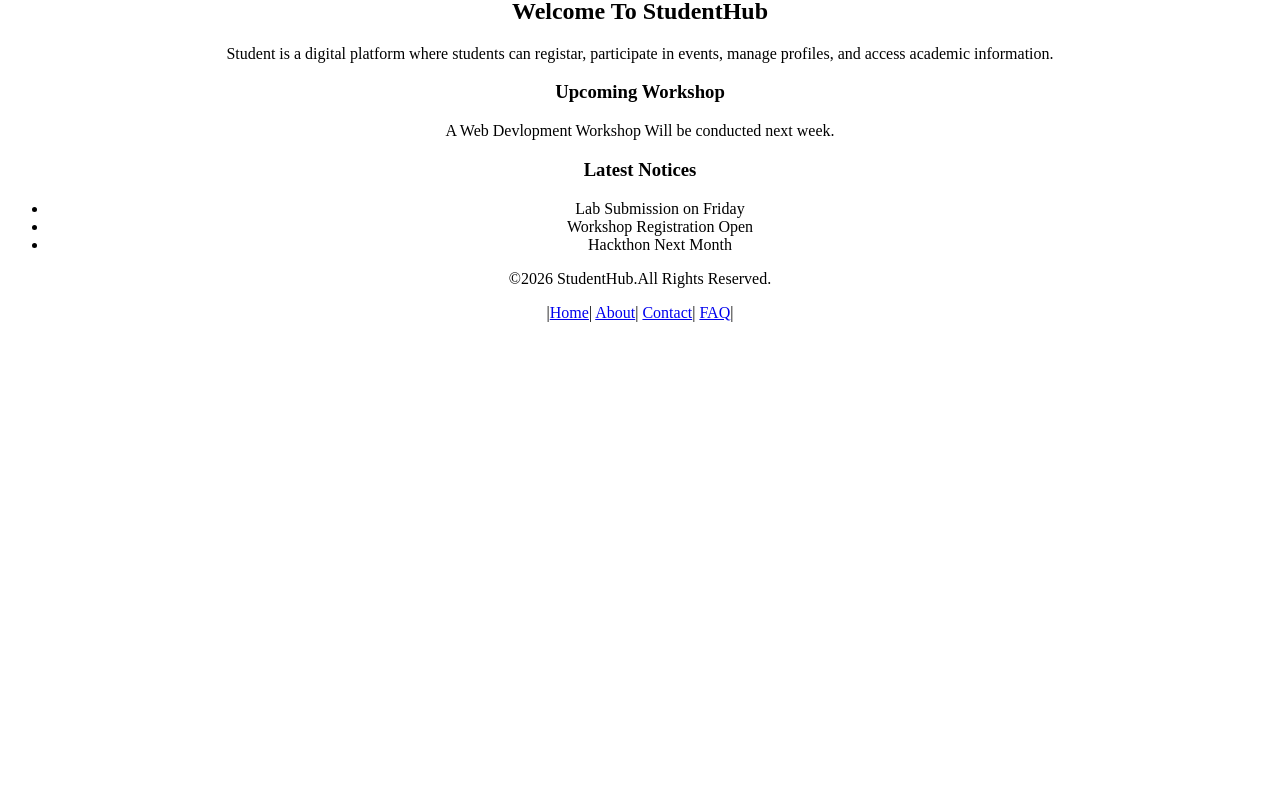
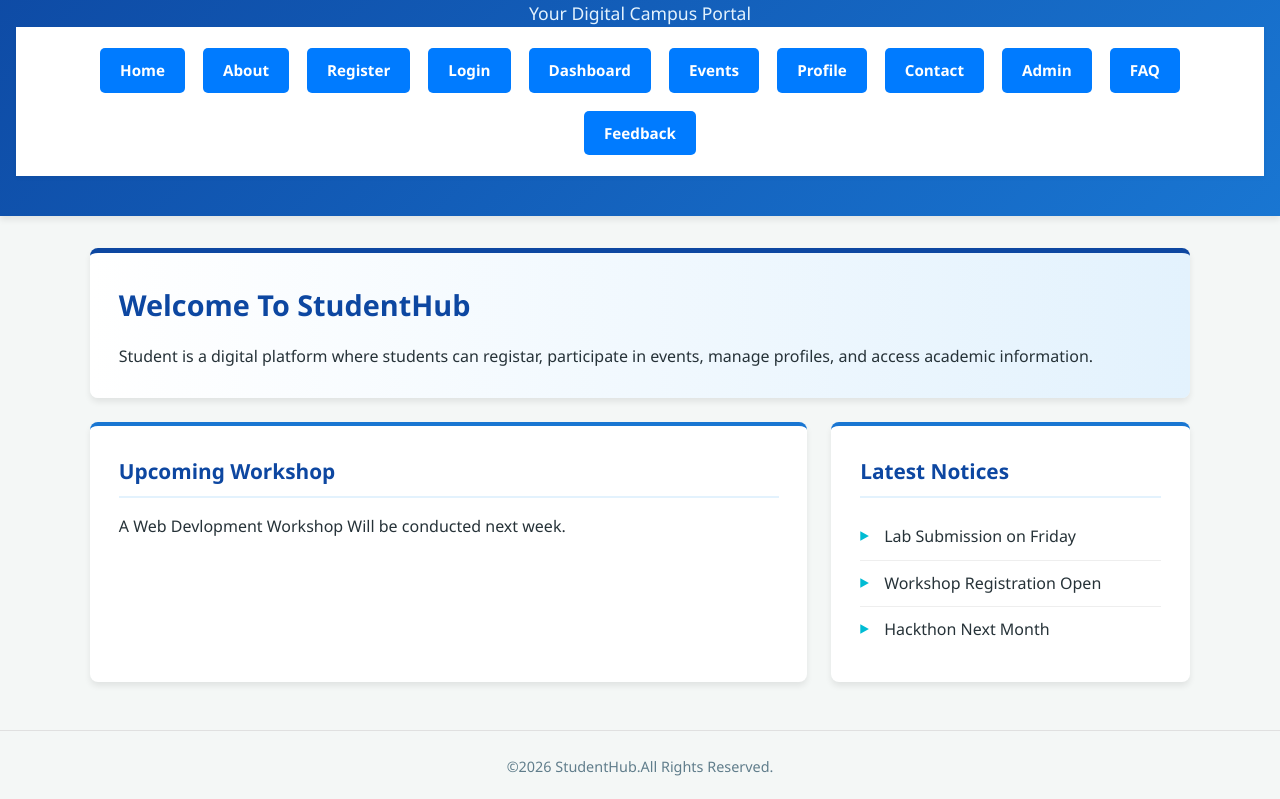
Before and after one commit to 25it048/StudentHub, a plain HTML site: page pages/index.html in a window 1280 px wide. Shown: the part 154-953 px from the top of the page. Before the commit the page ends 800 px from the top, so only its background shows below. Drawn offline with Linux system fonts and the light colour scheme.

Commit message:
Practical -3 CSS

```diff
--- a/pages/index.html
+++ b/pages/index.html
@@ -4,28 +4,32 @@
     <meta charset="UTF-8">
     <meta name="viewport" content="width=device-width, initial-scale=1.0">
     <title>StudentHub - Home</title>
+    <link rel="icon" type="image/png" href="../image/favicon.ico">
+     <link rel="stylesheet" href="../style.css">
+
 </head>
-<body style="text-align: center;">
+<body>
     <header>
-        <h1>
+         <img src="../image/logo.png" alt="StudentHub Logo" width="80">
+        <!-- <h1>
              StudentHub
-        </h1>
+        </h1> -->
         <p>
            Your Digital Campus Portal
         </p>
         <nav>
-        |<a href="index.html">Home</a>|
-        <a href="about.html">About</a>|
-        <a href="registar.html">Registar</a>|
-        <a href="login.html">Login</a>|
-        <a href="dashboard.html">Dashboard</a>|
-        <a href="events.html">Events</a>|
-        <a href="profile.html">Profile</a>|
-        <a href="contact.html">Contact</a>|
-        <a href="admin.html">Admin</a>|
-        <a href="faq.html">FAQ</a>|
-        <a href="feedback.html">Feedback</a>|
-        </nav>
+    <a href="index.html" class="btn">Home</a>
+    <a href="about.html" class="btn">About</a>
+    <a href="registar.html" class="btn">Register</a>
+    <a href="login.html" class="btn">Login</a>
+    <a href="dashboard.html" class="btn">Dashboard</a>
+    <a href="events.html" class="btn">Events</a>
+    <a href="profile.html" class="btn">Profile</a>
+    <a href="contact.html" class="btn">Contact</a>
+    <a href="admin.html" class="btn">Admin</a>
+    <a href="faq.html" class="btn">FAQ</a>
+    <a href="feedback.html" class="btn">Feedback</a>
+</nav>
         </header>
         <main>
             <section>
@@ -52,18 +56,18 @@
                 <ul>
                     <li>Lab Submission on Friday</li>
                     <li>Workshop Registration Open</li>
-                    <li>Hackthon Next Month</li>
+                    <li>Hackthon Next Month</p>
                 </ul>
             </aside>
         </main>
         <footer>
-            <p>&copy;2026 StudentHub.All Rights Reserved.</p>
+            <p4>&copy;2026 StudentHub.All Rights Reserved.</p4>
         </footer>
         <nav>
-        |<a href="index.html">Home</a>|
-        <a href="about.html">About</a>|
-         <a href="contact.html">Contact</a>|
-         <a href="faq.html">FAQ</a>|
+        <a href="index.html" class="btn">Home</a>
+        <a href="about.html" class="btn">About</a>
+         <a href="contact.html" class="btn">Contact</a>
+         <a href="faq.html" class="btn">FAQ</a>
         </nav>
 </body>
 </html>
--- /dev/null
+++ b/style.css
@@ -0,0 +1,205 @@
+header img{
+    width: 180px;   /* 90px ki jagah 180px */
+    height: auto;
+    display: block;
+    margin: 0 auto 15px;
+}
+/* =========================================
+   1. CSS VARIABLES & RESET
+========================================= */
+:root {
+  --primary-blue: #0d47a1;     /* Deep navy blue matching the pen/shield */
+  --secondary-blue: #1976d2;   /* Vibrant blue matching the graduation cap */
+  --light-blue: #e3f2fd;       /* Soft blue for hover states and backgrounds */
+  --accent-blue: #00bcd4;      /* Cyan highlight */
+  --text-dark: #263238;        /* Dark slate for readable body text */
+  --text-light: #607d8b;       /* Muted grey for subtitles */
+  --bg-color: #f4f7f6;         /* Light neutral page background */
+  --white: #ffffff;
+  --shadow: 0 4px 6px rgba(0, 0, 0, 0.08);
+  --radius: 8px;
+}
+
+* {
+  margin: 0;
+  padding: 0;
+  box-sizing: border-box;
+}
+
+body {
+  font-family: 'Segoe UI', Tahoma, Geneva, Verdana, sans-serif;
+  background-color: var(--bg-color);
+  color: var(--text-dark);
+  line-height: 1.6;
+  display: flex;
+  flex-direction: column;
+  min-height: 100vh;
+}
+
+/* =========================================
+   2. HEADER
+========================================= */
+header {
+  background: linear-gradient(135deg, var(--primary-blue), var(--secondary-blue));
+  color: var(--white);
+  text-align: center;
+  padding: 2.5rem 1rem;
+  box-shadow: var(--shadow);
+}
+
+header h1 {
+  font-size: 2.5rem;
+  font-weight: 700;
+  letter-spacing: 1px;
+  margin-bottom: 0.5rem;
+}
+
+header p {
+  font-size: 1.1rem;
+  color: var(--light-blue);
+  font-weight: 300;
+}
+
+/* =========================================
+   3. NAVIGATION BAR
+========================================= */
+nav {
+  background-color: var(--white);
+  display: flex;
+  flex-wrap: wrap;
+  justify-content: center;
+  gap: 8px;
+  padding: 1rem;
+  box-shadow: 0 2px 4px rgba(0,0,0,0.05);
+  position: sticky;
+  top: 0;
+  z-index: 100;
+}
+
+nav a {
+  text-decoration: none;
+  color: var(--primary-blue);
+  font-weight: 600;
+  font-size: 0.95rem;
+  padding: 8px 16px;
+  border-radius: 20px;
+  transition: all 0.3s ease;
+  text-transform: capitalize;
+}
+
+nav a:hover,
+nav a:focus {
+  background-color: var(--light-blue);
+  color: var(--primary-blue);
+  transform: translateY(-1px);
+}
+
+/* =========================================
+   4. MAIN CONTENT & CARDS
+========================================= */
+main {
+  max-width: 1100px;
+  width: 90%;
+  margin: 2rem auto;
+  display: grid;
+  grid-template-columns: 1fr;
+  gap: 1.5rem;
+  flex: 1;
+}
+
+/* On wider screens, create a dashboard layout (2 columns) */
+@media (min-width: 768px) {
+  main {
+    grid-template-columns: 2fr 1fr;
+  }
+
+  /* Make the main welcome section span full width */
+  main section {
+    grid-column: span 2;
+  }
+
+  /* Make footer span full width */
+  main footer {
+    grid-column: span 2;
+  }
+}
+
+/* Common styling for Section, Article, and Aside (Card UI) */
+section, article, aside {
+  background-color: var(--white);
+  padding: 1.8rem;
+  border-radius: var(--radius);
+  box-shadow: var(--shadow);
+  border-top: 4px solid var(--secondary-blue);
+}
+
+/* Highlight the main hero section */
+section {
+  border-top: 5px solid var(--primary-blue);
+  background: linear-gradient(to right, #ffffff, var(--light-blue));
+}
+
+h2, h3 {
+  color: var(--primary-blue);
+  margin-bottom: 1rem;
+  font-weight: 600;
+}
+
+h2 {
+  font-size: 1.8rem;
+}
+
+h3 {
+  font-size: 1.3rem;
+  border-bottom: 2px solid var(--light-blue);
+  padding-bottom: 0.5rem;
+}
+
+/* Notice List Styling */
+aside ul {
+  list-style-type: none;
+  padding-left: 0;
+}
+
+aside ul li {
+  position: relative;
+  padding: 10px 0 10px 24px;
+  border-bottom: 1px solid #eeeeee;
+  color: var(--text-dark);
+}
+
+aside ul li:last-child {
+  border-bottom: none;
+}
+
+/* Custom bullet points for notices */
+aside ul li::before {
+  content: "▸";
+  position: absolute;
+  left: 0;
+  color: var(--accent-blue);
+  font-weight: bold;
+  font-size: 1.2rem;
+  line-height: 1;
+}
+
+/* =========================================
+   5. FOOTER
+========================================= */
+footer {
+  text-align: center;
+  padding: 1.5rem;
+  margin-top: 1rem;
+  color: var(--text-light);
+  font-size: 0.9rem;
+  border-top: 1px solid #e0e0e0;
+}
+.btn{
+    display:inline-block;
+    padding:10px 20px;
+    margin:5px;
+    background:#007bff;
+    color:white;
+    text-decoration:none;
+    border-radius:5px;
+}
```
Also changed, not shown: pages/contact.html (+2 -1 lines), pages/login.html (+4 -2 lines), image/favicon.ico (added), image/logo.png (added).
